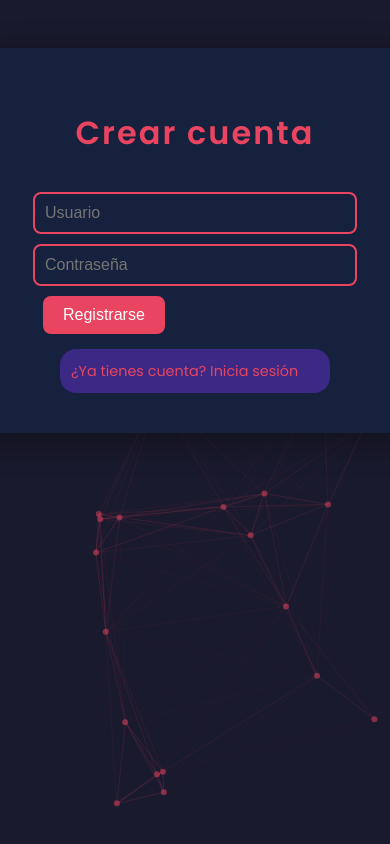
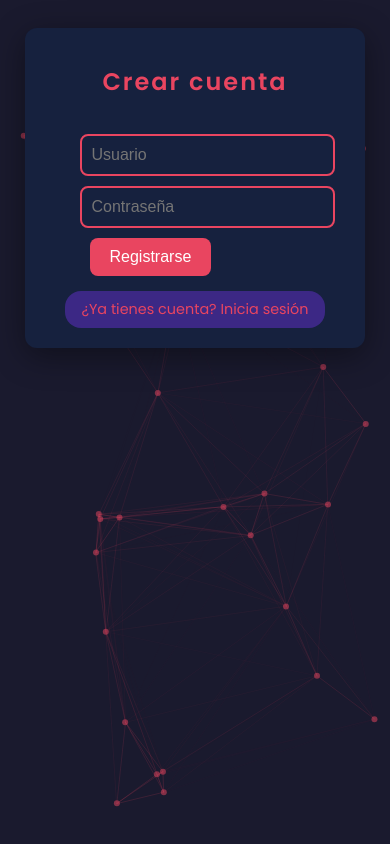
Before and after one commit to yordanarielv/ListaDeTareas-Flask, a Flask app: page /registro in a window 390 px wide. Run offline with Flask 3, Linux system fonts and the light colour scheme.

Commit message:
Refactor CSS styles and add media queries

```diff
--- a/static/style.css
+++ b/static/style.css
@@ -123,3 +123,35 @@ a:hover {
     color: #e94560;
     font-size: 0.9rem;
 }
+@media (max-width: 768px) {
+    body {
+        padding: 20px;
+    }
+
+    h1 {
+        font-size: 1.5rem;
+    }
+
+    input {
+        width: 100%;
+    }
+
+    ul {
+        width: 100%;
+    }
+
+    .auth-container {
+        width: 90%;
+        padding: 20px;
+    }
+
+    li {
+        flex-direction: column;
+        align-items: flex-start;
+        gap: 10px;
+    }
+
+    a {
+        padding: 0.5rem 1rem;
+    }
+}
```
